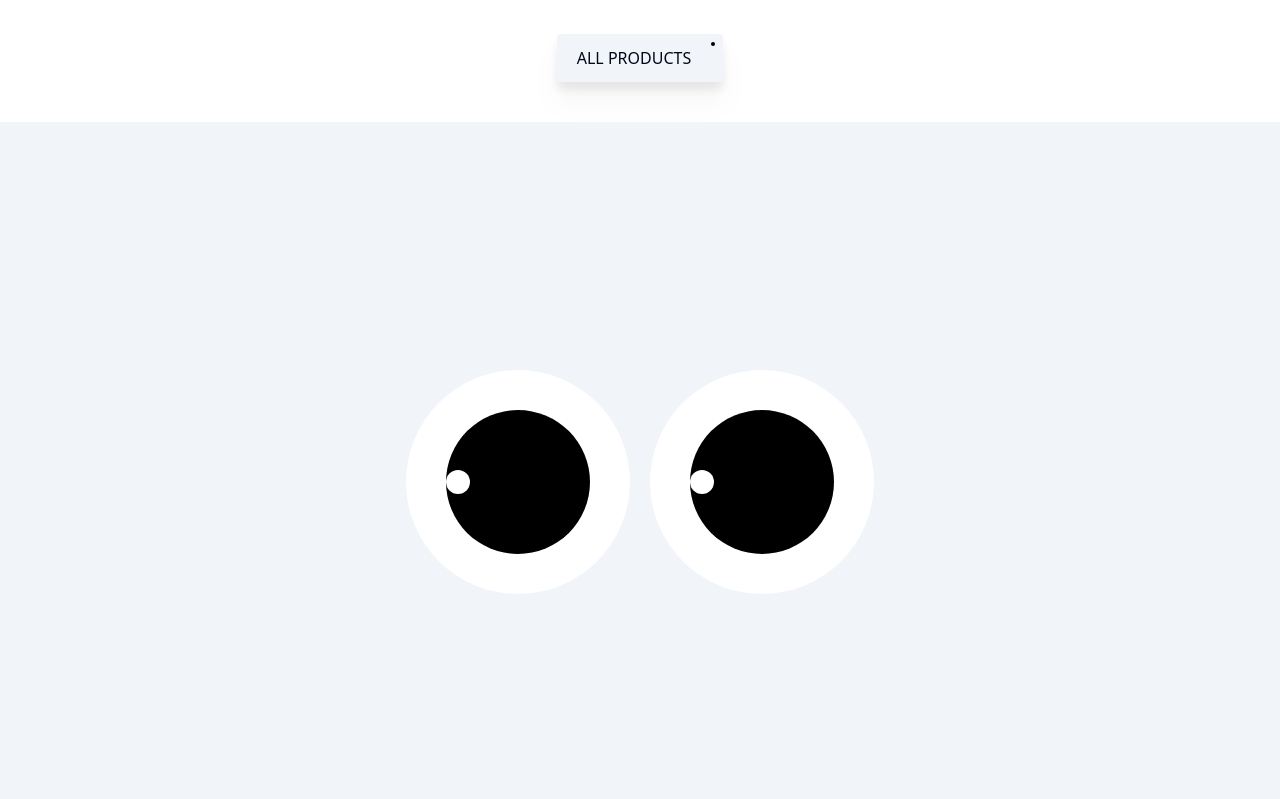
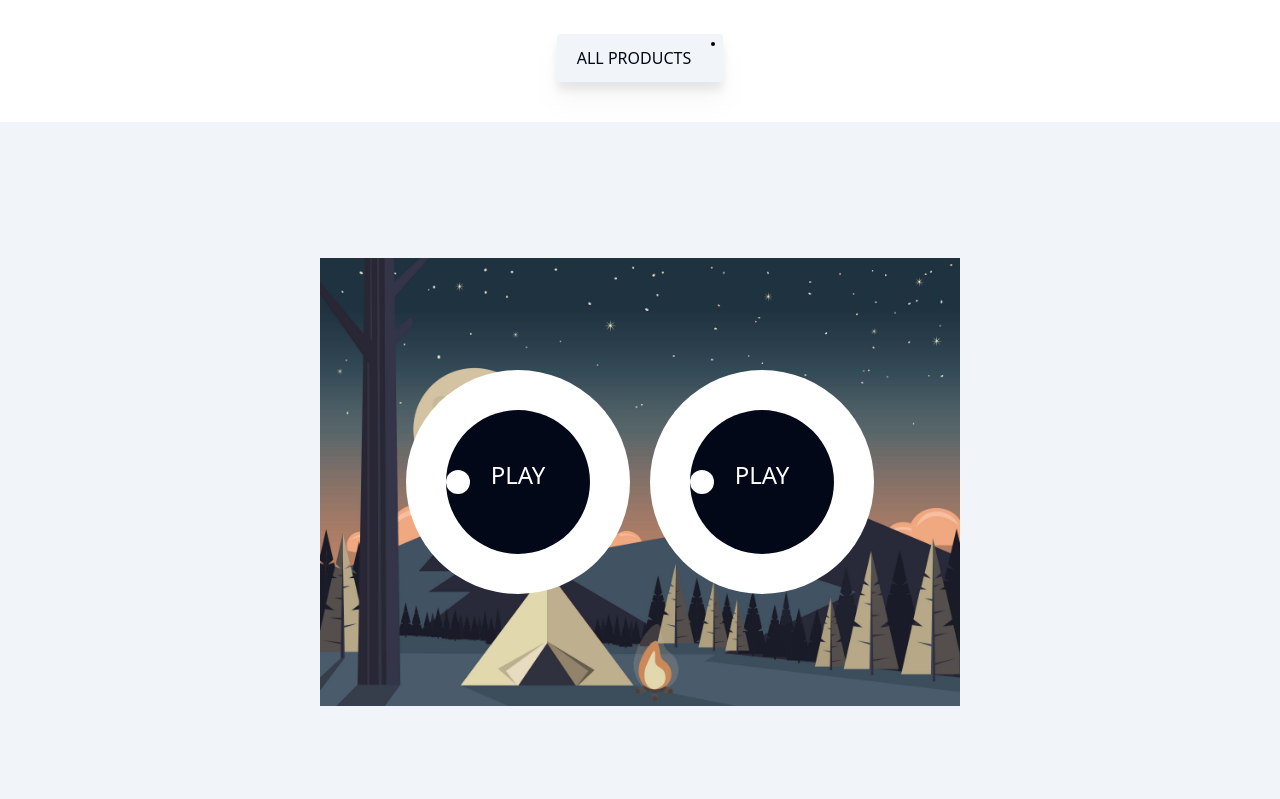
Before and after one commit to Muslehud77/AdventureAlly-client, a React (Vite) app: page / in a window 1280 px wide. Shown: the part 3241-4040 px from the top of the page. Built offline with nearby package versions, Linux system fonts and the light colour scheme; no server answers; what tailwindcss-glow would draw is missing.

Commit message:
added explore section with functional  eyes

```diff
--- a/package.json
+++ b/package.json
@@ -32,6 +32,7 @@
     "framer-motion": "^11.3.19",
     "gsap": "^3.12.5",
     "hamburger-react": "^2.5.1",
+    "locomotive-scroll": "^5.0.0-beta.13",
     "lucide-react": "^0.408.0",
     "react": "^18.3.1",
     "react-chartjs-2": "^5.2.0",
--- a/src/pages/Home/Banner.tsx
+++ b/src/pages/Home/Banner.tsx
@@ -3,7 +3,6 @@ import bannerVideo from "../../assets/banner/banner_video_3.mp4";
 import gsap from "gsap";
 import logo from "../../assets/logos/white-without-branding.png";
 
-import ReactPlayer from "react-player";
 import useCursorController from "../../hooks/useCursorController";
 
 const Banner = () => {
--- a/src/pages/Home/ExploreOutdoors.tsx
+++ b/src/pages/Home/ExploreOutdoors.tsx
@@ -1,15 +1,24 @@
 import { useEffect, useRef, useState } from "react";
 import exploreVideo from "../../assets/VideoSection/nature.mp4";
 import explore from "../../assets/explore.jpg";
-
+import { FaPause } from "react-icons/fa";
 import gsap from "gsap";
 import { useGSAP } from "@gsap/react";
+import useCursorController from "../../hooks/useCursorController";
+import { useTheme } from "../../components/ThemeProvider";
 
 gsap.registerPlugin(useGSAP);
 
 const ExploreOutdoors = () => {
+  const { setTheme, actualTheme, theme } = useTheme();
+  const [userTheme, setUserTheme] = useState<"dark" | "system" | "light" | "">(
+    ""
+  );
+  const { mouseEnterControlBoth, mouseLeaveControlBoth } =
+    useCursorController();
+  const [play, setPlay] = useState(false);
   const [mouseAngle, setMouseAngle] = useState(0);
-  const eyes = useRef(null);
+  const container = useRef(null) as any;
 
   const mouseDirection = (e: MouseEvent) => {
     const mouseX = e.clientX;
@@ -79,51 +88,90 @@ const ExploreOutdoors = () => {
       gsap.to(".eyeball", {
         x,
         y,
-        ease: "circ.out",
       });
     },
-    { scope: eyes, dependencies: [mouseAngle] }
+    { scope: container, dependencies: [mouseAngle] }
   );
 
+  useEffect(() => {
+    const video = container?.current?.querySelector("video");
+
+    if (play) {
+      video?.play();
+      if (actualTheme === "light") {
+        setUserTheme(theme);
+        setTheme("dark");
+      } else {
+        setUserTheme(theme);
+      }
+    } else {
+      video?.pause();
+      if (userTheme) {
+        setTheme(userTheme);
+      }
+    }
+  }, [play]);
+
   return (
-    <div className="h-[90vh] w-full relative flex justify-center items-center">
-      {/* <div className="w-full h-full  flex justify-center items-center">
+    <div
+      ref={container}
+      onClick={() => setPlay(!play)}
+      className="h-[90vh] overflow-hidden w-full relative flex justify-center items-center"
+    >
+      <div className="w-full h-full absolute flex justify-center items-center">
         <img className="w-1/2" src={explore} />
-      </div> */}
+      </div>
 
-      <div ref={eyes} className="flex gap-5">
-        <div className="size-56 bg-white rounded-full overflow-hidden flex justify-center items-center">
-          <div className="flex justify-center items-center size-36 bg-black rounded-full overflow-hidden eyeball">
+      <div
+        className={`absolute duration-500 flex gap-5 ${
+          play ? "opacity-0" : "opacity-100"
+        }`}
+      >
+        <div className="size-56 bg-background rounded-full overflow-hidden flex justify-center items-center relative">
+          <h2 className="text-2xl absolute text-background top-[40%] z-40">
+            PLAY
+          </h2>
+          <div className="flex justify-center items-center size-36 bg-foreground rounded-full overflow-hidden eyeball">
             <div
               style={{ transform: `rotate(${mouseAngle}deg)` }}
               className="w-full h-6 "
             >
-              <div className="bg-white rounded-full w-2/12  h-full"></div>
+              <div className="bg-background rounded-full w-2/12  h-full"></div>
             </div>
           </div>
         </div>
-        <div className="size-56 bg-white rounded-full overflow-hidden flex justify-center items-center">
-          <div className="flex justify-center items-center size-36 bg-black rounded-full overflow-hidden eyeball">
+        <div className="size-56 bg-background rounded-full overflow-hidden flex justify-center items-center relative">
+          <h2 className="text-2xl absolute text-background top-[40%] z-40">
+            PLAY
+          </h2>
+          <div className="flex justify-center items-center size-36 bg-foreground rounded-full overflow-hidden eyeball">
             <div
               style={{ transform: `rotate(${mouseAngle}deg)` }}
               className="w-full h-6"
             >
-              <div className="bg-white rounded-full w-2/12  h-full"></div>
+              <div className="bg-background rounded-full w-2/12  h-full"></div>
             </div>
           </div>
         </div>
       </div>
-
-      {/* <video
-        className="h-[120vh] w-full object-cover"
-
+      <FaPause
+        onMouseEnter={mouseEnterControlBoth}
+        onMouseLeave={mouseLeaveControlBoth}
+        className={`text-7xl duration-500 opacity-0 text-white absolute z-40 ${
+          play ? "hover:opacity-100" : "hidden"
+        }`}
+      />
+      <video
+        className={`absolute h-full w-full object-cover duration-500 ${
+          play ? "opacity-100" : "opacity-0"
+        }`}
         loop
         muted
         playsInline
         controls={false}
       >
         <source src={exploreVideo} type="video/mp4" />
-      </video> */}
+      </video>
     </div>
   );
 };
```
Also changed, not shown: 1 other file (tests, documents, lock files or other folders).
